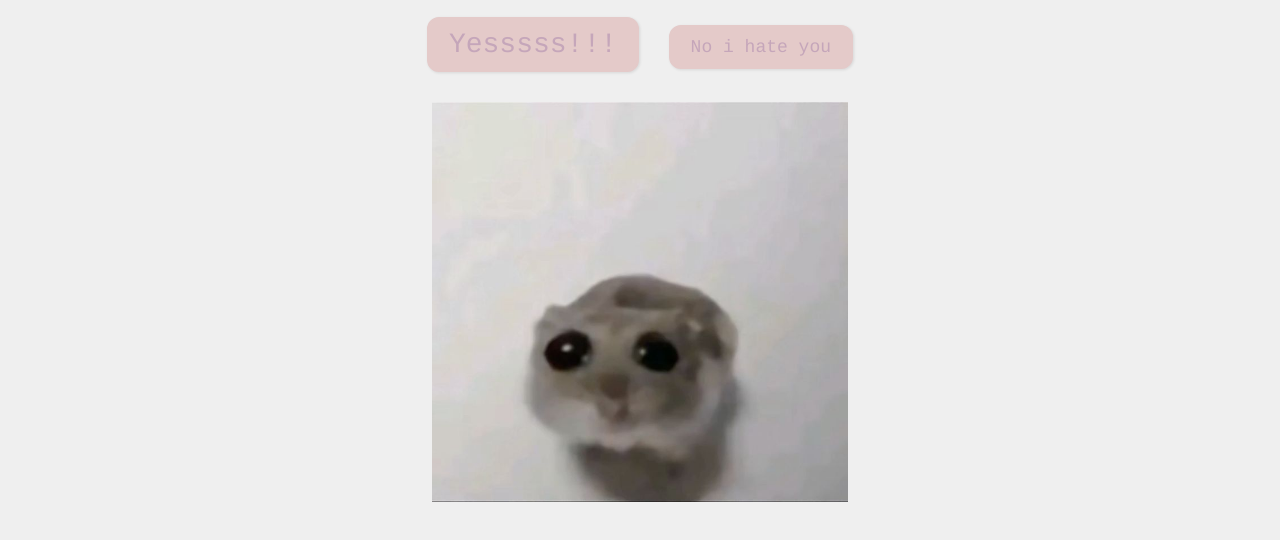
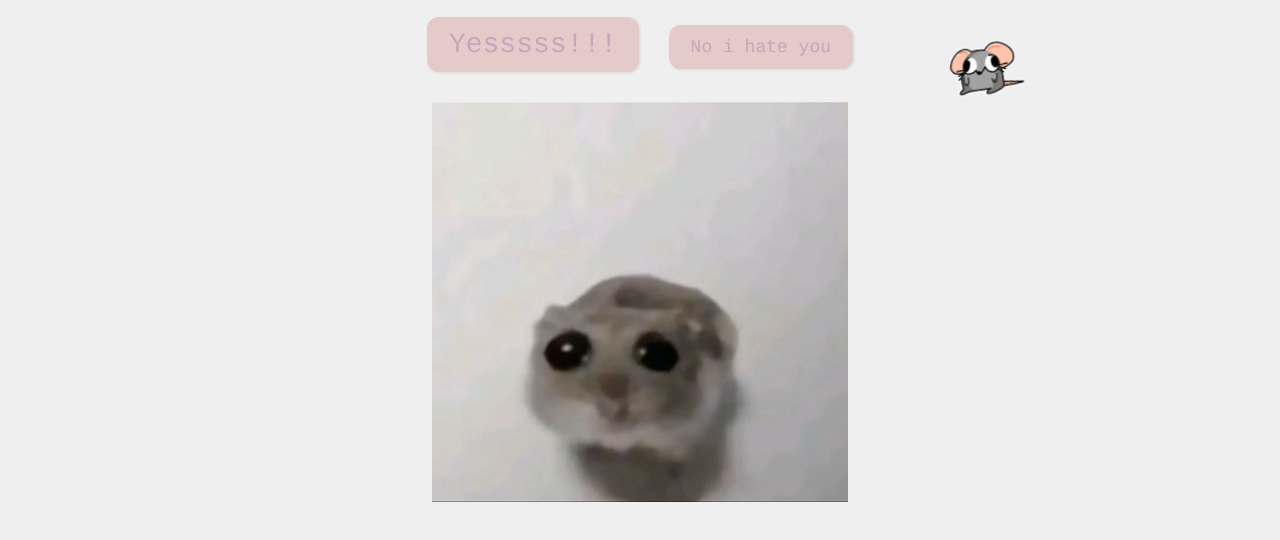
Before and after one commit to minhNgoo/minhNgoo.github.io, a plain HTML site: page index.html in a window 1280 px wide. Both pictures are taken after a click on the button "No i hate you". Shown: the part 94-634 px from the top of the page. Drawn offline with Linux system fonts and the light colour scheme.

Commit message:
Spawn mice on No clicks

```diff
--- a/index.html
+++ b/index.html
@@ -2,7 +2,7 @@
 <html lang="en">
   <head>
     <style>
-    body { cursor: url("cursor.cur"), auto !important; }
+      body { cursor: url("cursor.cur"), auto !important; }
     </style>
 
     <meta charset="UTF-8" />
@@ -19,7 +19,6 @@
     <button class="answerButton" id="noButton">No i hate you</button>
     <br />
 
-    <!-- default image -->
     <img
       id="mainImg"
       src="sad_mouse.jpg"
@@ -32,7 +31,6 @@
       const yesBtn = document.getElementById("yesButton");
       const noBtn = document.getElementById("noButton");
 
-      // default (no hover)
       const defaultImg = "sad_mouse.jpg";
 
       yesBtn.addEventListener("mouseenter", () => {
@@ -49,10 +47,46 @@
         img.src = defaultImg;
       });
 
-      // keep your existing "no button makes yes bigger" behavior
+      // Prevent scrollbars when spawning images near edges (optional)
+      document.body.style.overflow = "hidden";
+
+      function spawnRandomMouse() {
+        const m = document.createElement("img");
+        m.src = "autismo_mouse.png"; // make sure this file is in the repo root
+        m.alt = "mouse";
+        m.style.position = "fixed";
+        m.style.width = "90px";        // change size if you want
+        m.style.height = "auto";
+        m.style.zIndex = "9999";
+        m.style.pointerEvents = "none";
+        m.style.userSelect = "none";
+
+        // Random position within viewport
+        const padding = 10;
+        const size = 90; // match width above
+        const maxX = Math.max(padding, window.innerWidth - size - padding);
+        const maxY = Math.max(padding, window.innerHeight - size - padding);
+
+        const x = Math.floor(Math.random() * (maxX - padding + 1)) + padding;
+        const y = Math.floor(Math.random() * (maxY - padding + 1)) + padding;
+
+        // Optional: random rotation / scale
+        const rot = Math.floor(Math.random() * 60) - 30; // -30..30
+        const scale = 0.7 + Math.random() * 0.8;         // 0.7..1.5
+        m.style.transform = `rotate(${rot}deg) scale(${scale})`;
+
+        m.style.left = `${x}px`;
+        m.style.top = `${y}px`;
+
+        document.body.appendChild(m);
+      }
+
+      // NO click: make YES bigger + spawn random mouse
       noBtn.addEventListener("click", function () {
         const currentFontSize = parseInt(window.getComputedStyle(yesBtn).fontSize);
         yesBtn.style.fontSize = currentFontSize + 10 + "px";
+
+        spawnRandomMouse();
       });
     </script>
   </body>
```
Also changed, not shown: autismo_mouse.png (added).
